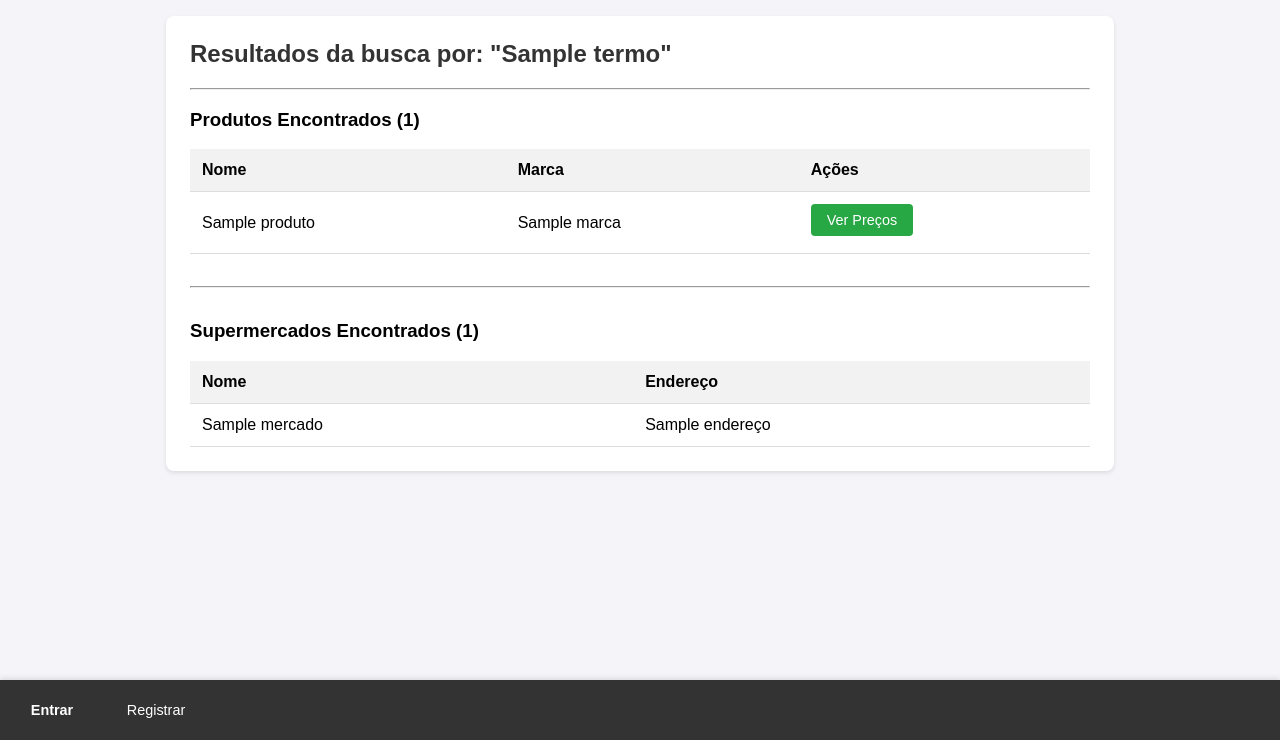
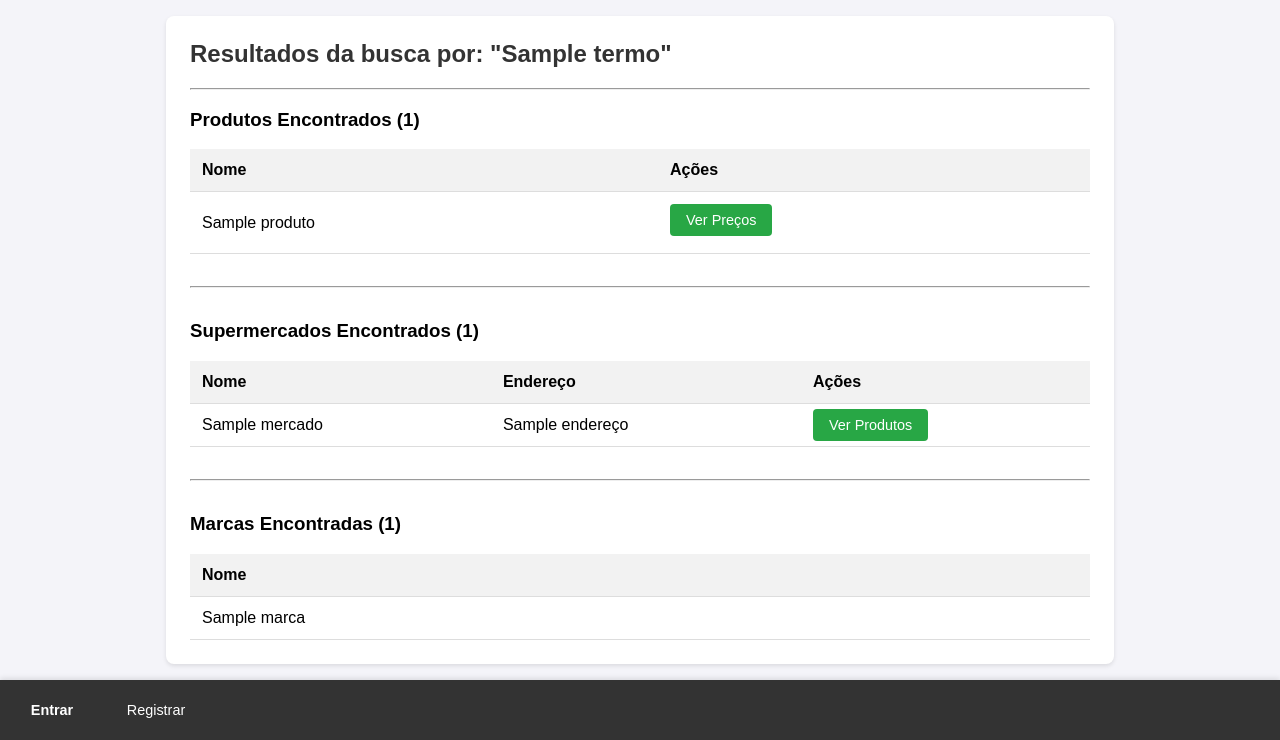
Before and after one commit to MestreUDK/PriceApp, a Python web app: template templates/busca.html in a window 1280 px wide. Shown: the part 60-800 px from the top of the page. Run offline with Jinja, Linux system fonts and the light colour scheme; the template is opened without the code that fills it: most values are stand-ins (such as "Sample title", 1, 10 or a date in 2020).

Commit message:
Atualizar o busca.html

```diff
--- a/templates/busca.html
+++ b/templates/busca.html
@@ -5,20 +5,18 @@
     <hr>
     <h3>Produtos Encontrados ({{ produtos|length }})</h3>
     {% if produtos %}
-        <table>
+        <table class="tabela-cards">
             <thead>
                 <tr>
                     <th>Nome</th>
-                    <th>Marca</th>
                     <th>Ações</th>
                 </tr>
             </thead>
             <tbody>
                 {% for produto in produtos %}
                 <tr>
-                    <td>{{ produto.nome }}</td>
-                    <td>{{ produto.marca }}</td>
-                    <td>
+                    <td data-label="Nome">{{ produto.nome }}</td>
+                    <td class="actions-cell">
                         <a href="{{ url_for('prices.comparar_produto', produto_id=produto.id) }}" style="text-decoration: none; padding: 0.5rem 1rem; background-color: #28a745; color: white; border-radius: 4px; font-size: 0.9em; display: inline-block; margin-bottom: 5px;">
                             Ver Preços
                         </a>
@@ -41,25 +39,57 @@
 
     <h3>Supermercados Encontrados ({{ mercados|length }})</h3>
     {% if mercados %}
-        <table>
+        <table class="tabela-cards">
             <thead>
                  <tr>
                     <th>Nome</th>
                     <th>Endereço</th>
+                    <th>Ações</th>
+                </tr>
+            </thead>
+             <tbody>
+                 {% for mercado in mercados %}
+                <tr>
+                    <td data-label="Nome">{{ mercado.nome }}</td>
+                    <td data-label="Endereço">{{ mercado.endereço or 'N/D' }}</td>
+                    <td class="actions-cell">
+                        <a href="{{ url_for('markets.ver_produtos_mercado', mercado_id=mercado.id) }}" style="text-decoration: none; padding: 0.5rem 1rem; background-color: #28a745; color: white; border-radius: 4px; font-size: 0.9em;">
+                            Ver Produtos
+                        </a>
+                        {% if current_user.role == 'admin' %}
+                            <a href="{{ url_for('markets.edit_mercado', mercado_id=mercado.id) }}" style="text-decoration: none; padding: 0.5rem 1rem; background-color: #ffc107; color: black; border-radius: 4px; font-size: 0.9em;">
+                                Editar
+                            </a>
+                        {% endif %}
+                    </td>
+                </tr>
+                 {% endfor %}
+            </tbody>
+        </table>
+    {% else %}
+        <p>Nenhum supermercado encontrado.</p>
+    {% endif %}
+
+    <hr style="margin: 2rem 0;">
+
+    <h3>Marcas Encontradas ({{ marcas|length }})</h3>
+    {% if marcas %}
+        <table class="tabela-cards">
+            <thead>
+                 <tr>
+                    <th>Nome</th>
                     {% if current_user.role == 'admin' %}
                         <th>Ações</th>
                     {% endif %}
                 </tr>
             </thead>
              <tbody>
-                {% for mercado in mercados %}
+                 {% for marca in marcas %}
                 <tr>
-                    <td>{{ mercado.nome }}</td>
-                    <td>{{ mercado.endereço or 'N/D' }}</td>
-
+                    <td data-label="Nome">{{ marca.nome }}</td>
                     {% if current_user.role == 'admin' %}
-                        <td>
-                            <a href="{{ url_for('markets.edit_mercado', mercado_id=mercado.id) }}" style="text-decoration: none; padding: 0.5rem 1rem; background-color: #ffc107; color: black; border-radius: 4px; font-size: 0.9em; display: inline-block;">
+                        <td class="actions-cell">
+                            <a href="{{ url_for('brands.edit_marca', marca_id=marca.id) }}" style="text-decoration: none; padding: 0.5rem 1rem; background-color: #ffc107; color: black; border-radius: 4px; font-size: 0.9em;">
                                 Editar
                             </a>
                         </td>
@@ -69,6 +99,6 @@
             </tbody>
         </table>
     {% else %}
-        <p>Nenhum supermercado encontrado.</p>
+        <p>Nenhuma marca encontrada.</p>
     {% endif %}
 {% endblock %}
```
